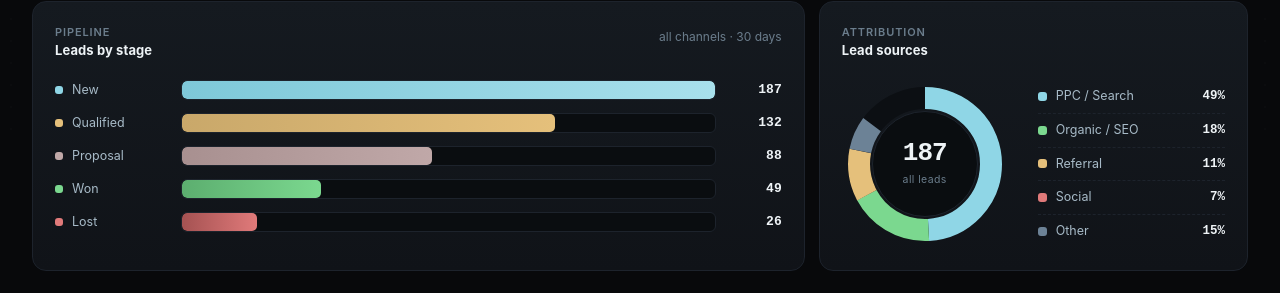
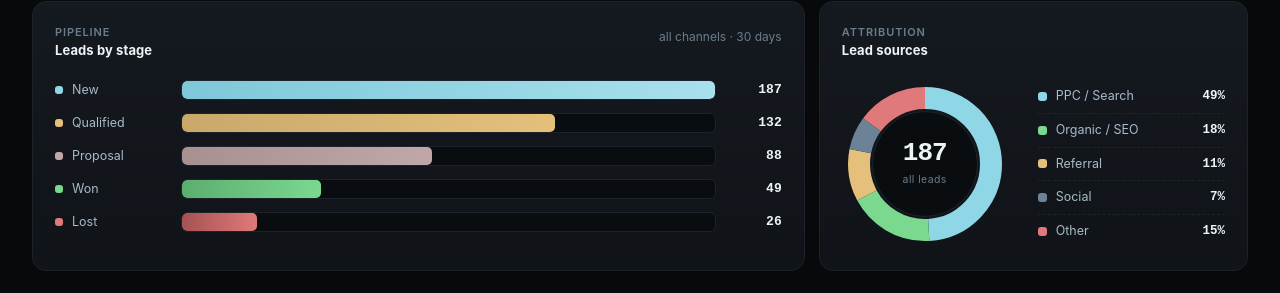
Before and after one commit to anthonybray/dewpoint, a plain HTML site: page index.html in a window 1280 px wide. Shown: the part 652-945 px from the top of the page. Drawn offline with Linux system fonts and the light colour scheme.

Commit message:
Fix donut (5 slices), bar widths, contrast; dry-slick redesign

```diff
--- a/index.html
+++ b/index.html
@@ -263,10 +263,11 @@ footer .row{max-width:1440px;margin:0 auto;display:flex;justify-content:space-be
         <div class="donut">
           <svg viewBox="0 0 166 166">
             <circle cx="83" cy="83" r="66" fill="none" stroke="#0c0f13" stroke-width="22"/>
-            <circle cx="83" cy="83" r="66" fill="none" stroke="#8fd6e6" stroke-width="22" stroke-dasharray="203.4 414.7" stroke-dashoffset="0"/>
-            <circle cx="83" cy="83" r="66" fill="none" stroke="#7bd88f" stroke-width="22" stroke-dasharray="74.7 543.4" stroke-dashoffset="-203.4"/>
-            <circle cx="83" cy="83" r="66" fill="none" stroke="#e5c07b" stroke-width="22" stroke-dasharray="45.6 572.5" stroke-dashoffset="-278"/>
-            <circle cx="83" cy="83" r="66" fill="none" stroke="#6c8296" stroke-width="22" stroke-dasharray="29 589" stroke-dashoffset="-323.7"/>
+            <circle cx="83" cy="83" r="66" fill="none" stroke="#8fd6e6" stroke-width="22" stroke-dasharray="203.2 700" stroke-dashoffset="0"/>
+            <circle cx="83" cy="83" r="66" fill="none" stroke="#7bd88f" stroke-width="22" stroke-dasharray="74.64 700" stroke-dashoffset="-203.2"/>
+            <circle cx="83" cy="83" r="66" fill="none" stroke="#e5c07b" stroke-width="22" stroke-dasharray="45.62 700" stroke-dashoffset="-277.84"/>
+            <circle cx="83" cy="83" r="66" fill="none" stroke="#6c8296" stroke-width="22" stroke-dasharray="29.03 700" stroke-dashoffset="-323.46"/>
+            <circle cx="83" cy="83" r="66" fill="none" stroke="#e07a7a" stroke-width="22" stroke-dasharray="62.2 700" stroke-dashoffset="-352.49"/>
           </svg>
           <div class="center"><div><b class="num">187</b><span>all leads</span></div></div>
         </div>
@@ -274,8 +275,8 @@ footer .row{max-width:1440px;margin:0 auto;display:flex;justify-content:space-be
           <div class="legend-row"><span class="ll"><span class="dots" style="background:#8fd6e6"></span>PPC / Search</span><b class="num">49%</b></div>
           <div class="legend-row"><span class="ll"><span class="dots" style="background:#7bd88f"></span>Organic / SEO</span><b class="num">18%</b></div>
           <div class="legend-row"><span class="ll"><span class="dots" style="background:#e5c07b"></span>Referral</span><b class="num">11%</b></div>
-          <div class="legend-row"><span class="ll"><span class="dots" style="background:#e07a7a"></span>Social</span><b class="num">7%</b></div>
-          <div class="legend-row"><span class="ll"><span class="dots" style="background:#6c8296"></span>Other</span><b class="num">15%</b></div>
+          <div class="legend-row"><span class="ll"><span class="dots" style="background:#6c8296"></span>Social</span><b class="num">7%</b></div>
+          <div class="legend-row"><span class="ll"><span class="dots" style="background:#e07a7a"></span>Other</span><b class="num">15%</b></div>
         </div>
       </div>
     </div>
```
